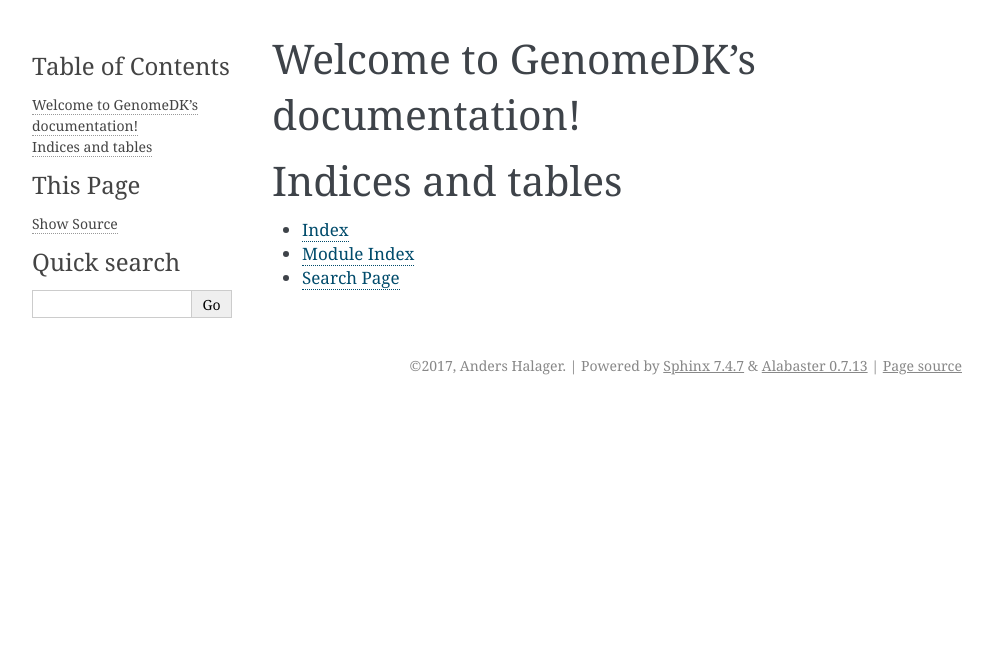
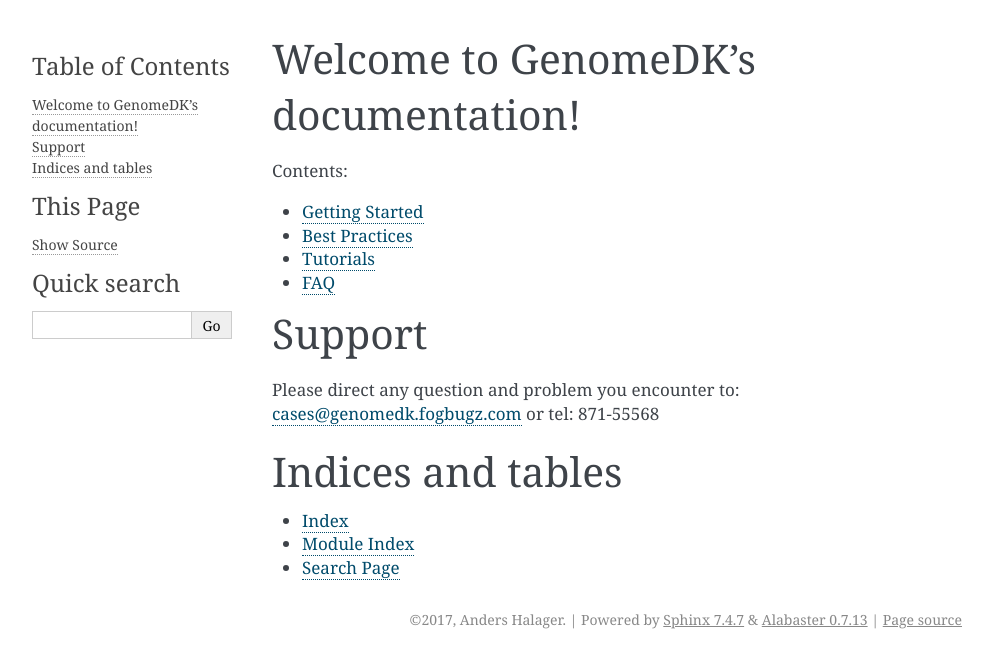
Before and after one commit to GenomeDK/genomedk-docs, a Sphinx documentation site: the page built from docs/index.rst, in a window 1280 px wide. Shown: the top 668 px of the page, without its empty margins (148-1141 px from the left). Built offline with Sphinx 7.4.7, drawn with Linux system fonts in a browser that asks for light colours.

Commit message:
Add skeleton

```diff
--- /dev/null
+++ b/docs/best-practices.rst
@@ -0,0 +1,2 @@
+Best Practices
+==============
--- /dev/null
+++ b/docs/faq.rst
@@ -0,0 +1,2 @@
+FAQ
+===
--- /dev/null
+++ b/docs/getting-started.rst
@@ -0,0 +1,2 @@
+Getting Started
+===============
--- a/docs/index.rst
+++ b/docs/index.rst
@@ -4,6 +4,17 @@
 .. toctree::
    :maxdepth: 2
    :caption: Contents:
+
+   getting-started
+   best-practices
+   tutorial
+   faq
+
+Support
+=======
+
+Please direct any question and problem you encounter to:
+cases@genomedk.fogbugz.com or tel: 871-55568
 
 
 
--- /dev/null
+++ b/docs/tutorial.rst
@@ -0,0 +1,2 @@
+Tutorials
+=========
```
